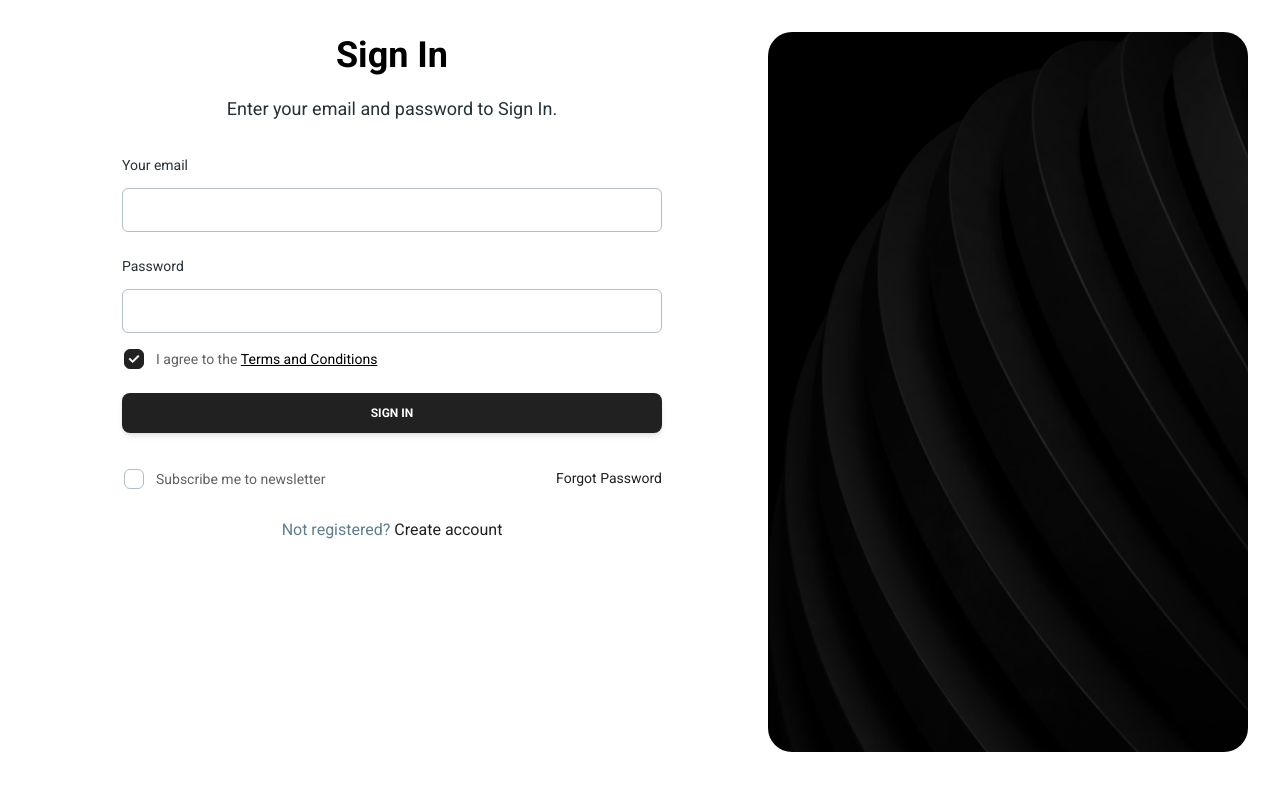
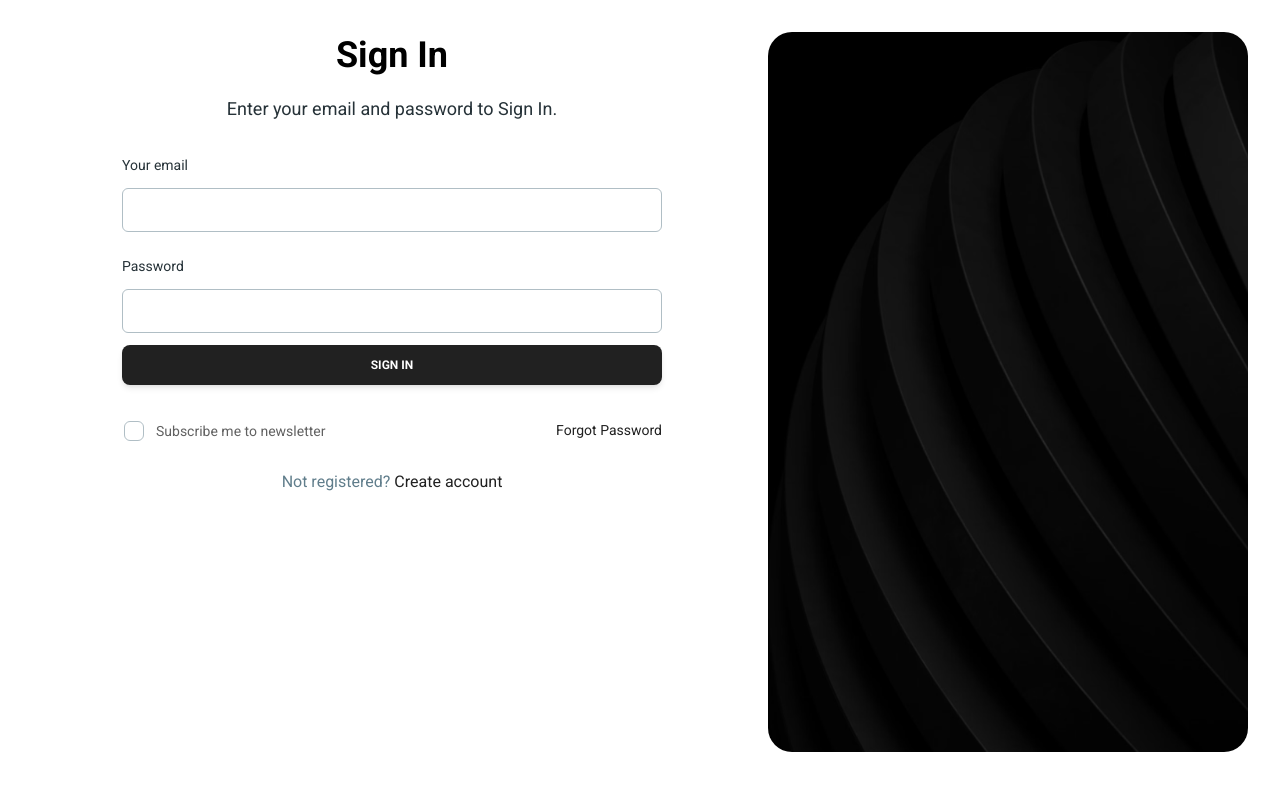
Before and after one commit to sofelaisrael/NCCFIMO, a React (Vite) app: page /sign-in in a window 1280 px wide. Shown: the top 790 px of the page. Built offline with nearby package versions, Linux system fonts and the light colour scheme.

Commit message:
added middleware to redirect user to sign if not auth

```diff
--- a/src/Features/User/UserSlice.js
+++ b/src/Features/User/UserSlice.js
@@ -22,4 +22,6 @@ export const userSlice = createSlice({
 
 export const { login, logout, register } = userSlice.actions
 
+export const authUser = (state) => state.user.user
+
 export default userSlice.reducer;
--- /dev/null
+++ b/src/components/ProtectedRoute.jsx
@@ -0,0 +1,15 @@
+import React from 'react';
+import { useSelector } from 'react-redux';
+import { Navigate } from 'react-router-dom';
+
+const ProtectedRoute = ({ children }) => {
+  const isAuthenticated = useSelector((state) => state.user.user);
+
+  if (!isAuthenticated) {
+    return <Navigate to="/sign-in" />;
+  }
+
+  return children;
+};
+
+export default ProtectedRoute;
--- a/src/pages/profile.jsx
+++ b/src/pages/profile.jsx
@@ -5,8 +5,16 @@ import {
   BuildingLibraryIcon,
 } from "@heroicons/react/24/solid";
 import { Footer } from "@/widgets/layout";
+import { useSelector } from "react-redux";
+import { authUser } from "@/Features/User/UserSlice";
+import { useNavigate } from "react-router-dom";
+import { useEffect } from "react";
 
 export function Profile() {
+  const navigate = useNavigate();
+
+  const user = useSelector(authUser);
+
   return (
     <>
       <section className="relative block h-[50vh]">
@@ -28,7 +36,7 @@ export function Profile() {
                 </div>
                 <div className="flex flex-col mt-2">
                   <Typography variant="h4" color="blue-gray">
-                    Jenna Stones
+                     Jone Doe
                   </Typography>
                   <Typography variant="paragraph" color="gray" className="!mt-0 font-normal">jena@mail.com</Typography>
                 </div>
--- a/src/pages/sign-in.jsx
+++ b/src/pages/sign-in.jsx
@@ -5,13 +5,17 @@ import {
   Typography,
 } from "@material-tailwind/react";
 import { useState } from "react";
-import { Link } from "react-router-dom";
+import { Link, useNavigate } from "react-router-dom";
 
 import toast, { Toaster } from 'react-hot-toast';
+import { useDispatch } from "react-redux";
+import { login } from "@/Features/User/UserSlice";
 
 
 
 export function SignIn() {
+  const dispatch = useDispatch();
+  const navigator = useNavigate();
   const [email, setEmail] = useState('');
   const [password, setPassword] = useState('')
   const [terms, setTerms] = useState(true);
@@ -43,7 +47,13 @@ export function SignIn() {
       }
 
       const result = await response.json();
+
+     if( dispatch(login(result))){
+       navigator("/profile");
+     }
+
       console.log(result);
+
 
       toast.success('Login Successfully');
     } catch (error) {
@@ -92,28 +102,6 @@ export function SignIn() {
               onChange={e => setPassword(e.target.value)}
             />
           </div>
-
-          <Checkbox
-            className="inp"
-            label={
-              <Typography
-              variant="small"
-                color="gray"
-                className="flex items-center justify-start font-medium tex"
-              >
-                <span className="tex">I agree to the&nbsp;</span>
-
-                <a
-                  href="#"
-                  className="font-normal text-black transition-colors hover:text-gray-900 underline tex"
-                >
-                  Terms and Conditions
-                </a>
-              </Typography>
-            }
-            containerProps={{ className: "-ml-2.5" }}
-            checked={terms}
-          />
           <Button className="mt-3" onClick={handleSubmit} fullWidth>
             Sign In
           </Button>
--- a/src/pages/sign-up.jsx
+++ b/src/pages/sign-up.jsx
@@ -4,7 +4,7 @@ import {
   Button,
   Typography,
 } from "@material-tailwind/react";
-import { Link } from "react-router-dom";
+import { Link, useNavigate } from "react-router-dom";
 import { useEffect, useState } from "react";
 import { RxCaretDown } from "react-icons/rx"
 import { useDispatch } from "react-redux";
@@ -16,6 +16,7 @@ import toast, { Toaster } from 'react-hot-toast';
 export function SignUp() {
 
   const dispatch = useDispatch();
+  const navigate = useNavigate();
   const sub = [
     {
       zone: 'Owerri Municipal',
@@ -227,7 +228,10 @@ export function SignUp() {
       }
 
       const result = await response.json();
-      console.log(result);
+
+      if(dispatch(register(result))){
+        navigate("/profile");
+      }
 
       toast.success('Account Created Successfully');
     } catch (error) {
--- a/src/routes.jsx
+++ b/src/routes.jsx
@@ -1,4 +1,5 @@
 import { Home, Profile, SignIn, SignUp } from "@/pages";
+import ProtectedRoute from "./components/ProtectedRoute";
 
 export const routes = [
   {
@@ -9,7 +10,11 @@ export const routes = [
   {
     name: "profile",
     path: "/profile",
-    element: <Profile />,
+    element: (
+      <ProtectedRoute>
+        <Profile />
+      </ProtectedRoute>
+    ),
   },
   {
     name: "Sign In",
--- a/src/widgets/layout/navbar.jsx
+++ b/src/widgets/layout/navbar.jsx
@@ -10,6 +10,8 @@ import {
 } from "@material-tailwind/react";
 import logo from "../../assets/logo.png"
 import { Bars3Icon, XMarkIcon } from "@heroicons/react/24/outline";
+import { authUser } from "@/Features/User/UserSlice";
+import { useSelector } from "react-redux";
 
 export function Navbar({ brandName, routes, action }) {
   const [openNav, setOpenNav] = React.useState(false);
```
